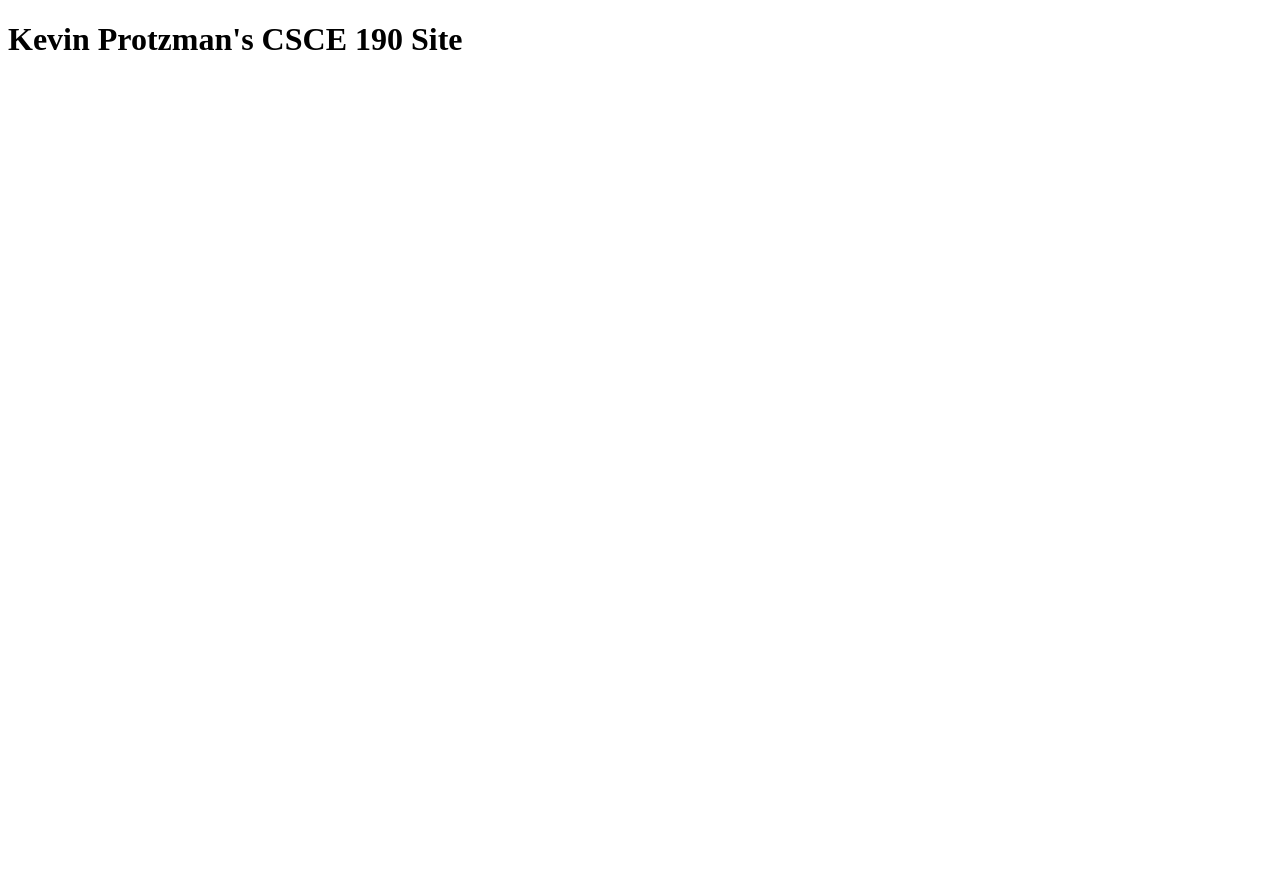
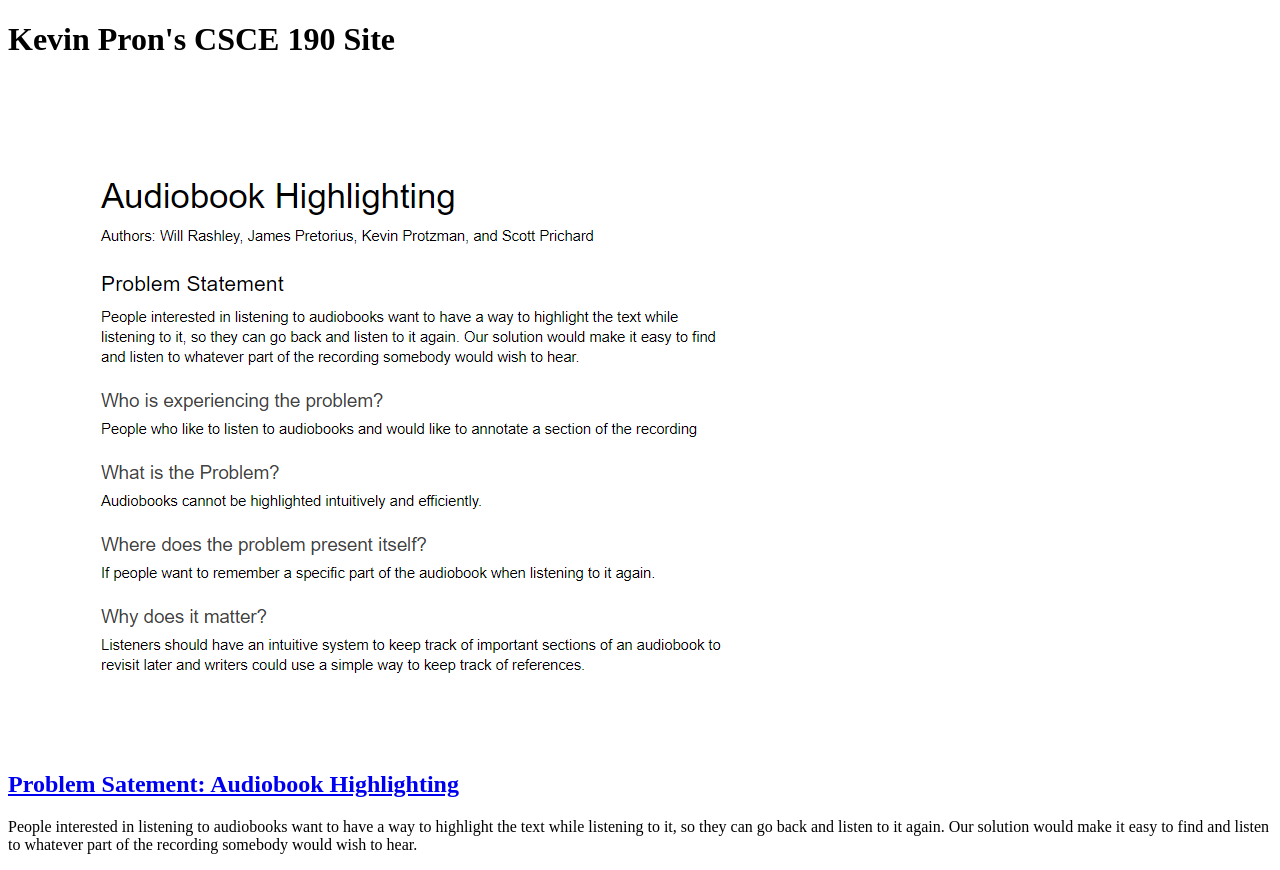
Before and after one commit to k-protz/k-protz.github.io, a plain HTML site: page index.html in a window 1280 px wide. Before the commit the page ends 800 px from the top, so only its background shows below. Drawn offline with Linux system fonts and the light colour scheme; files whose address does not match are found by name.

Commit message:
Add files via upload

```diff
--- a/index.html
+++ b/index.html
@@ -7,7 +7,16 @@
     </head>
     <body>
         <h1>
-            Kevin Protzman's CSCE 190 Site
+            Kevin Pron's CSCE 190 Site
         </h1>
+
+        <section class="assignment">
+            <a href="C:\Users\14104\SC\Freshman\Sem_One\Computing_in_the_Modern_World\Files\problem_statement.pdf"><img src="C:/Users/14104/SC/Freshman/Sem_One/Computing_in_the_Modern_World/Images/ProblemStatement.png"></a>
+            <section class="ass-details">
+                <a href="C:\Users\14104\SC\Freshman\Sem_One\Computing_in_the_Modern_World\Files\problem_statement.pdf"><h2>Problem Satement: Audiobook Highlighting</h2></a>
+                <p>People interested in listening to audiobooks want to have a way to highlight the text while listening to it, so they can go back and listen to it again. Our solution would make it easy to find and listen to whatever part of the recording somebody would wish to hear.</p>
+            </section>
+        </section>
+
     </body>
 </html>
```
Also changed, not shown: Images/ProblemStatement.PNG (added), 1 other file.
